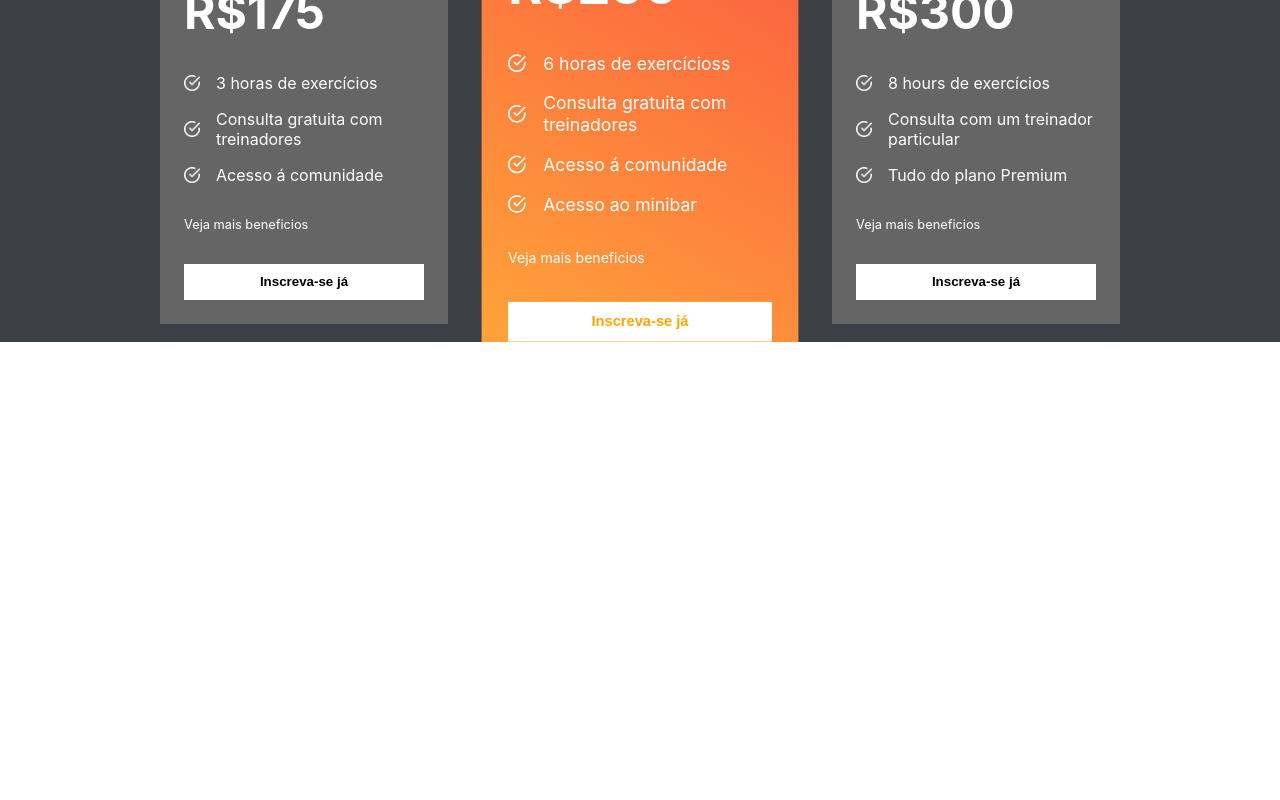
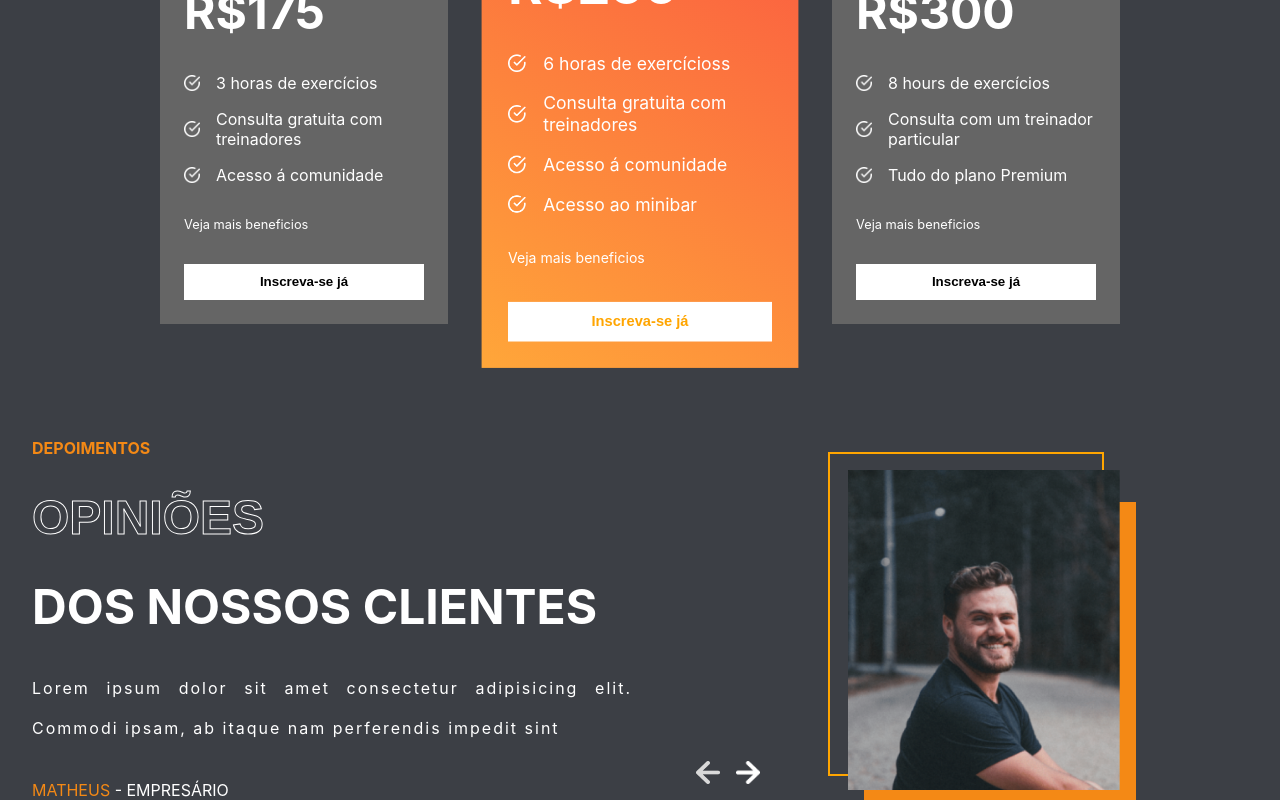
Before and after one commit to Morosetti/Projeto-The-Fit-Club, a React (Create React App) app: page / in a window 1280 px wide. Shown: the part 2067-2867 px from the top of the page. Before the commit the page ends 2409 px from the top, so only its background shows below. Built offline with nearby package versions, Linux system fonts and the light colour scheme.

Commit message:
Adição da seção de Depoimentos

```diff
--- a/src/App.js
+++ b/src/App.js
@@ -1,4 +1,5 @@
 import './App.css';
+import Depoimentos from './components/Depoimentos/Depoimentos';
 import Hero from './components/Hero/Hero';
 import Motivos from './components/Motivos/Motivos';
 import Planos from './components/Planos/Planos';
@@ -11,6 +12,7 @@ function App() {
       <Programs/>
       <Motivos/>
       <Planos/>
+      <Depoimentos/>
     </div>
   );
 }
--- /dev/null
+++ b/src/components/Depoimentos/Depoimentos.css
@@ -0,0 +1,78 @@
+.Depoimentos {
+    display: flex;
+    gap: 1rem;
+    padding: 0 2rem;
+}
+
+.esquerda-e {
+    display: flex;
+    flex: 1 1;
+    gap: 2rem;
+    flex-direction: column;
+    text-transform: uppercase;
+    color: white;
+}
+
+.esquerda-e>:nth-child(1) {
+    color: var(--orange);
+    font-weight: bold;
+}
+
+.esquerda-e>:nth-child(2),
+.esquerda-e>:nth-child(3) {
+    font-weight: bold;
+    font-size: 3rem;
+}
+
+.esquerda-e>:nth-child(4) {
+    text-transform: none;
+    text-align: justify;
+    letter-spacing: 2px;
+    line-height: 40px;
+}
+
+.direita-d {
+    flex: 1;
+    position: relative;
+}
+
+.direita-d>img {
+    position: absolute;
+    width: 17rem;
+    height: 20rem;
+    object-fit: cover;
+    right: 8rem;
+    top: 2rem;
+}
+
+.direita-d>:nth-child(1) {
+    position: absolute;
+    width: 17rem;
+    height: 20rem;
+    border: 2px solid orange;
+    background-color: transparent;
+    right: 9rem;
+    top: 0.9rem;
+}
+
+.direita-d>:nth-child(2) {
+    position: absolute;
+    width: 17rem;
+    height: 19rem;
+    right: 7rem;
+    top: 4rem;
+    background-color: var(--orange);
+}
+
+.flecha {
+    display: flex;
+    gap: 1rem;
+    position: absolute;
+    bottom: 1rem;
+    left: 3rem;
+}
+
+.flecha>img {
+    width: 1.5rem;
+    cursor: pointer;
+}
--- /dev/null
+++ b/src/components/Depoimentos/Depoimentos.jsx
@@ -0,0 +1,53 @@
+import React, { useState } from 'react'
+import './Depoimentos.css'
+import {testimonialsData} from '../../data/testimonialsData'
+import leftArrow from '../../assets/leftArrow.png'
+import rightArrow from '../../assets/rightArrow.png'
+
+function Depoimentos() {
+
+    const [selected, setSelected] = useState(0);
+    const tLength = testimonialsData.length;
+    return (
+        <div className="Depoimentos">
+            <div className="esquerda-e">
+                <span>Depoimentos</span>
+                <span className='stroke-text'>Opiniões</span>
+                <span>dos nossos clientes</span>
+                <span>
+                    {testimonialsData[0].review}
+                </span>
+                <span>
+                    <span style={{color: 'var(--orange'}}>
+                        {testimonialsData[selected].name}
+                    </span>{" "}
+                    - {testimonialsData[selected].status}
+                </span>
+            </div>
+            <div className="direita-d">
+                <div></div>
+                <div></div>
+
+                <img src={testimonialsData[selected].image} alt="" />
+                <div className="flecha">
+                    <img
+                    onClick={() => {
+                        selected === 0
+                            ? setSelected (tLength - 1)
+                            : setSelected ((prev) => prev - 1);
+                    }}
+                    src={leftArrow} alt="" />
+                    <img
+                    onClick={() => {
+                        selected === tLength - 1
+                            ? setSelected (0)
+                            : setSelected ((prev) => prev + 1);
+                    }}
+                    src={rightArrow} alt="" />
+                </div>
+            </div>
+        </div>
+    )
+}
+
+export default Depoimentos
```
